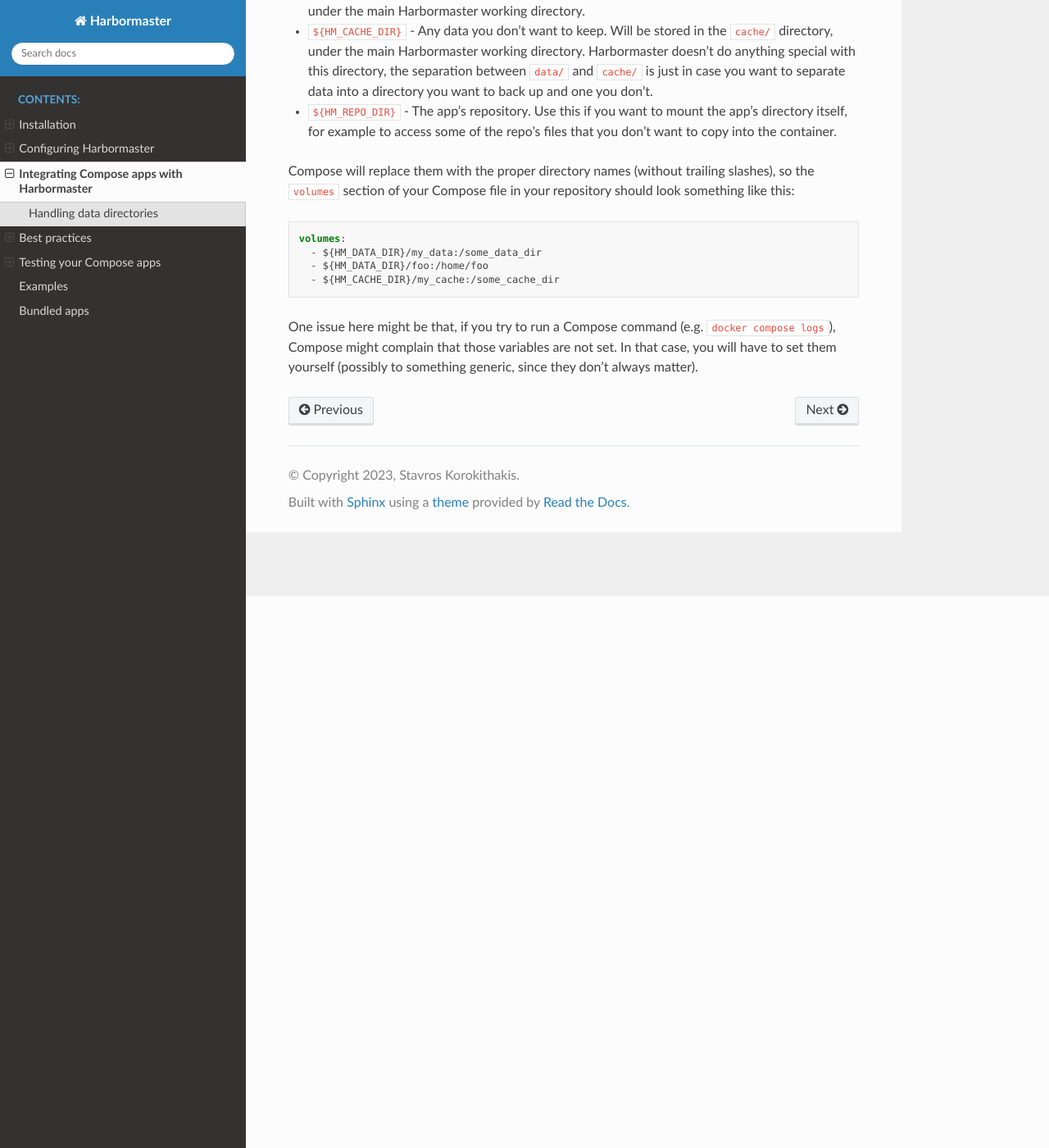
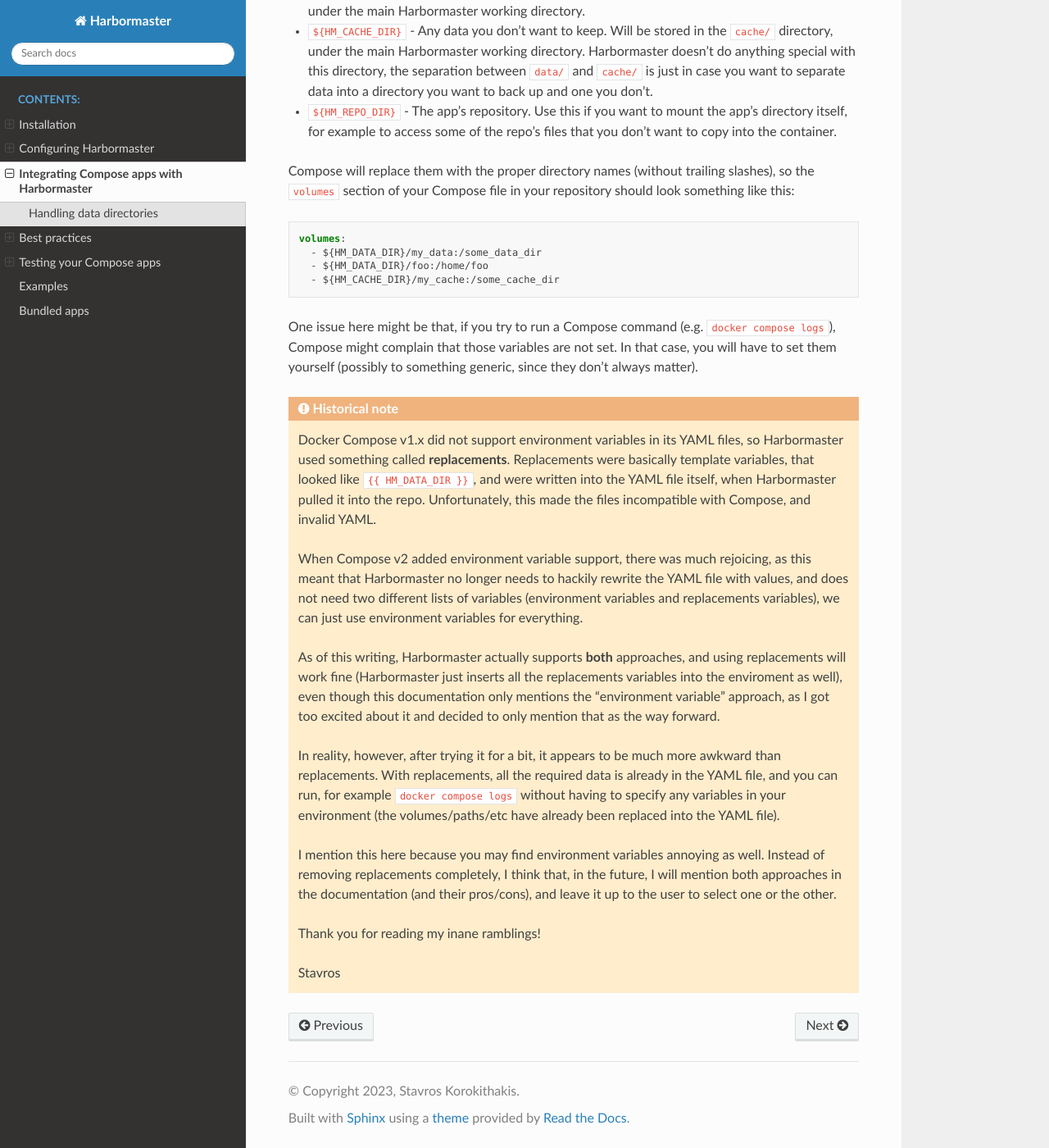
Before and after one commit to skorokithakis/harbormaster, a Sphinx documentation site: the page built from docs/source/converting_compose_apps.md, in a window 1280 px wide and 1400 px high, scrolled down 673 px. Shown: the whole window at 82% size. Built offline with Sphinx 7.4.7 and the Read the Docs theme 2.0.0, drawn with Linux system fonts in a browser that asks for light colours; pages that are not in the unit, such as notebooks, are missing from menus.

Commit message:
doc: Add historical note

```diff
--- a/docs/source/converting_compose_apps.md
+++ b/docs/source/converting_compose_apps.md
@@ -48,3 +48,39 @@
 logs`), Compose might complain that those variables are not set. In that case, you will
 have to set them yourself (possibly to something generic, since they don't always
 matter).
+
+:::{admonition} Historical note
+:class: warning
+
+Docker Compose v1.x did not support environment variables in its YAML files, so
+Harbormaster used something called **replacements**. Replacements were basically
+template variables, that looked like `{{ HM_DATA_DIR }}`, and were written into the YAML
+file itself, when Harbormaster pulled it into the repo.  Unfortunately, this made the
+files incompatible with Compose, and invalid YAML.
+
+When Compose v2 added environment variable support, there was much rejoicing, as this
+meant that Harbormaster no longer needs to hackily rewrite the YAML file with values,
+and does not need two different lists of variables (environment variables and
+replacements variables), we can just use environment variables for everything.
+
+As of this writing, Harbormaster actually supports **both** approaches, and using
+replacements will work fine (Harbormaster just inserts all the replacements variables
+into the enviroment as well), even though this documentation only mentions the
+"environment variable" approach, as I got too excited about it and decided to only
+mention that as the way forward.
+
+In reality, however, after trying it for a bit, it appears to be much more awkward than
+replacements. With replacements, all the required data is already in the YAML file, and
+you can run, for example `docker compose logs` without having to specify any variables
+in your environment (the volumes/paths/etc have already been replaced into the YAML
+file).
+
+I mention this here because you may find environment variables annoying as well. Instead
+of removing replacements completely, I think that, in the future, I will mention both
+approaches in the documentation (and their pros/cons), and leave it up to the user to
+select one or the other.
+
+Thank you for reading my inane ramblings!
+
+Stavros
+:::
```
Also changed, not shown: CHANGELOG.md (+1 -1 lines).
